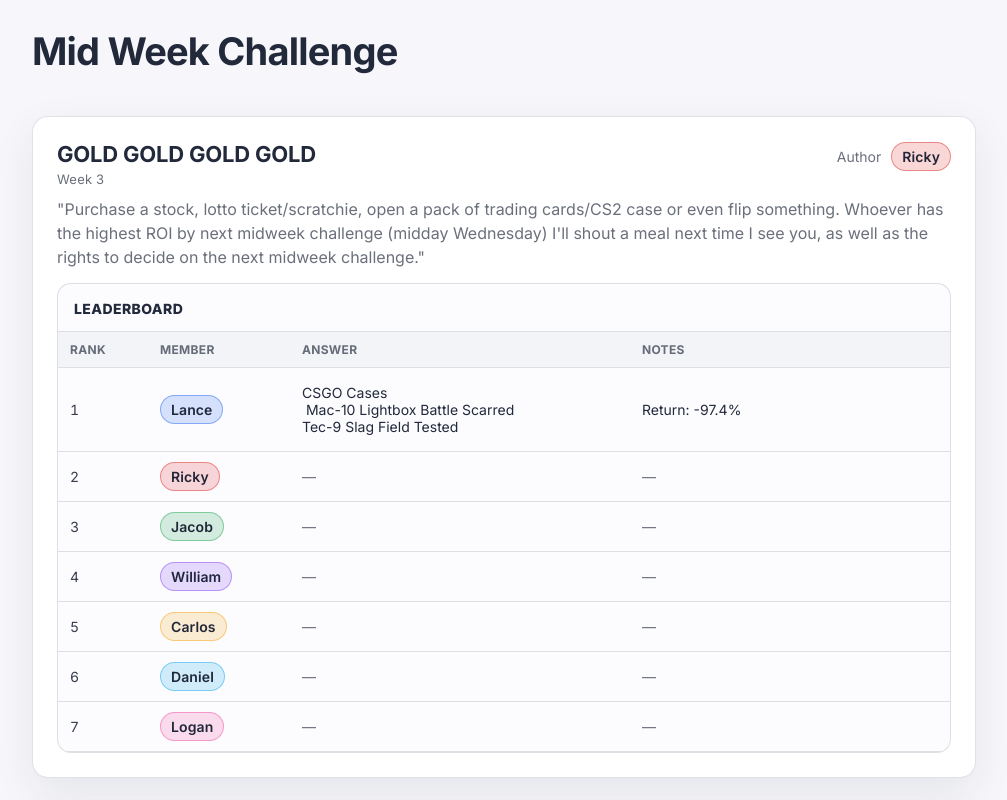
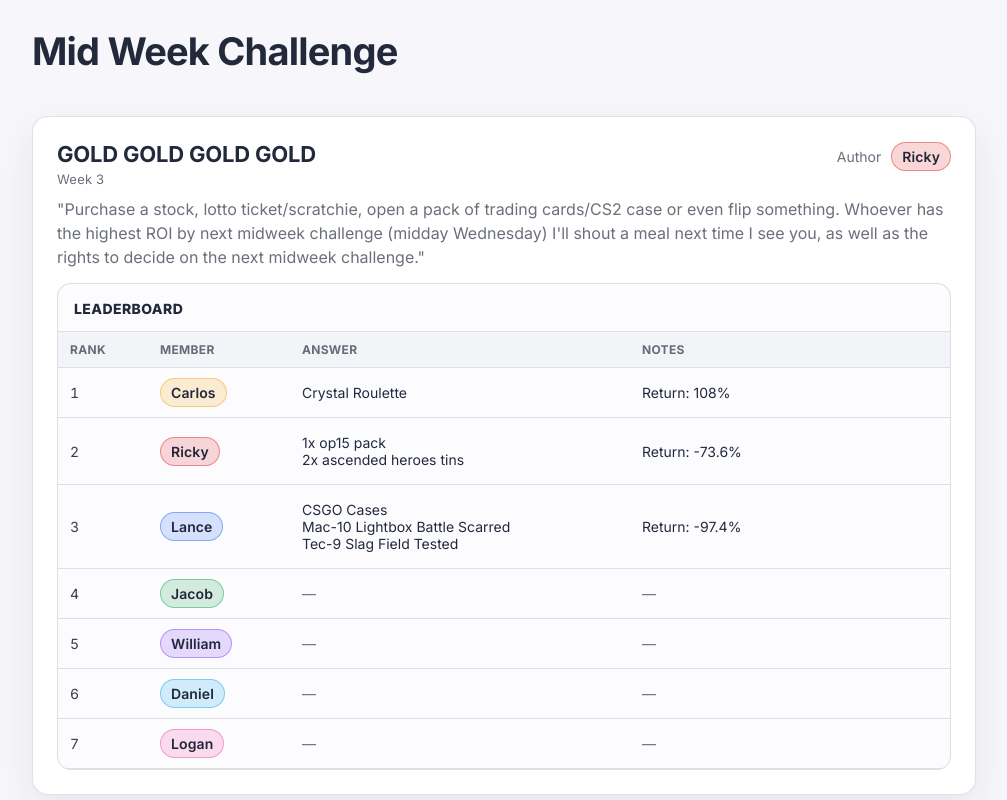
Before and after one commit to lancelancezhang/midweekchallenge, a React (Vite) app: page / in a window 1280 px wide. Shown: the top 800 px of the page, without its empty margins (136-1143 px from the left). Built offline with nearby package versions, Linux system fonts and the light colour scheme.

Commit message:
added numbers

```diff
--- a/src/data/challenges.ts
+++ b/src/data/challenges.ts
@@ -9,20 +9,20 @@ export const CHALLENGES: ChallengePost[] = [
     description: '"Purchase a stock, lotto ticket/scratchie, open a pack of trading cards/CS2 case or even flip something. Whoever has the highest ROI by next midweek challenge (midday Wednesday) I\'ll shout a meal next time I see you, as well as the rights to decide on the next midweek challenge."'
     ,
     answers: {
-      Lance: 'CSGO Cases\n \Mac-10 Lightbox Battle Scarred\nTec-9 Slag Field Tested',
-      Ricky: '',
+      Carlos: 'Crystal Roulette',
+      Ricky: '1x op15 pack \n2x ascended heroes tins',
+      Lance: 'CSGO Cases\nMac-10 Lightbox Battle Scarred\nTec-9 Slag Field Tested',
       Jacob: '',
       William: '',
-      Carlos: '',
       Daniel: '',
       Logan: '',
     },
     notes: {
       Lance: 'Return: -97.4%',
-      Ricky: '',
+      Ricky: 'Return: -73.6%',
       Jacob: '',
       William: '',
-      Carlos: '',
+      Carlos: 'Return: 108%',
       Daniel: '',
       Logan: '',
     },
```
